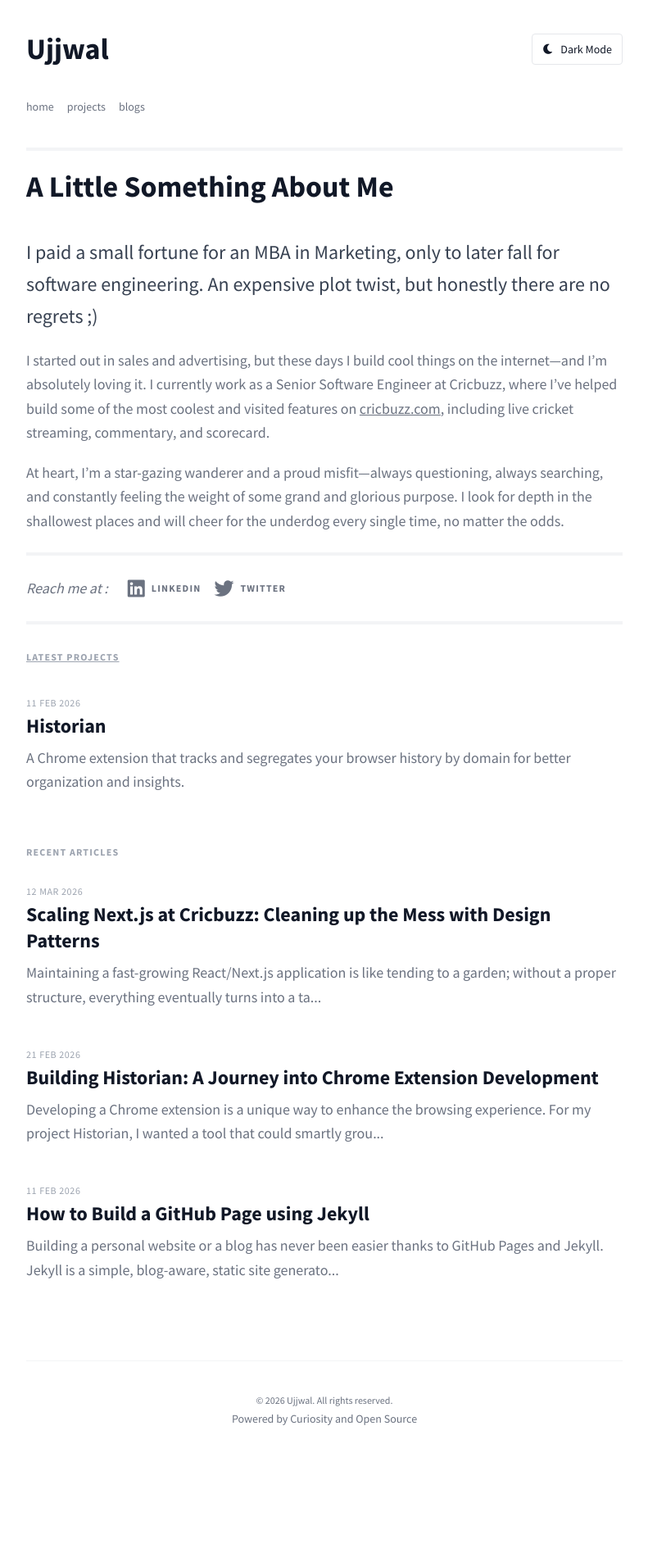
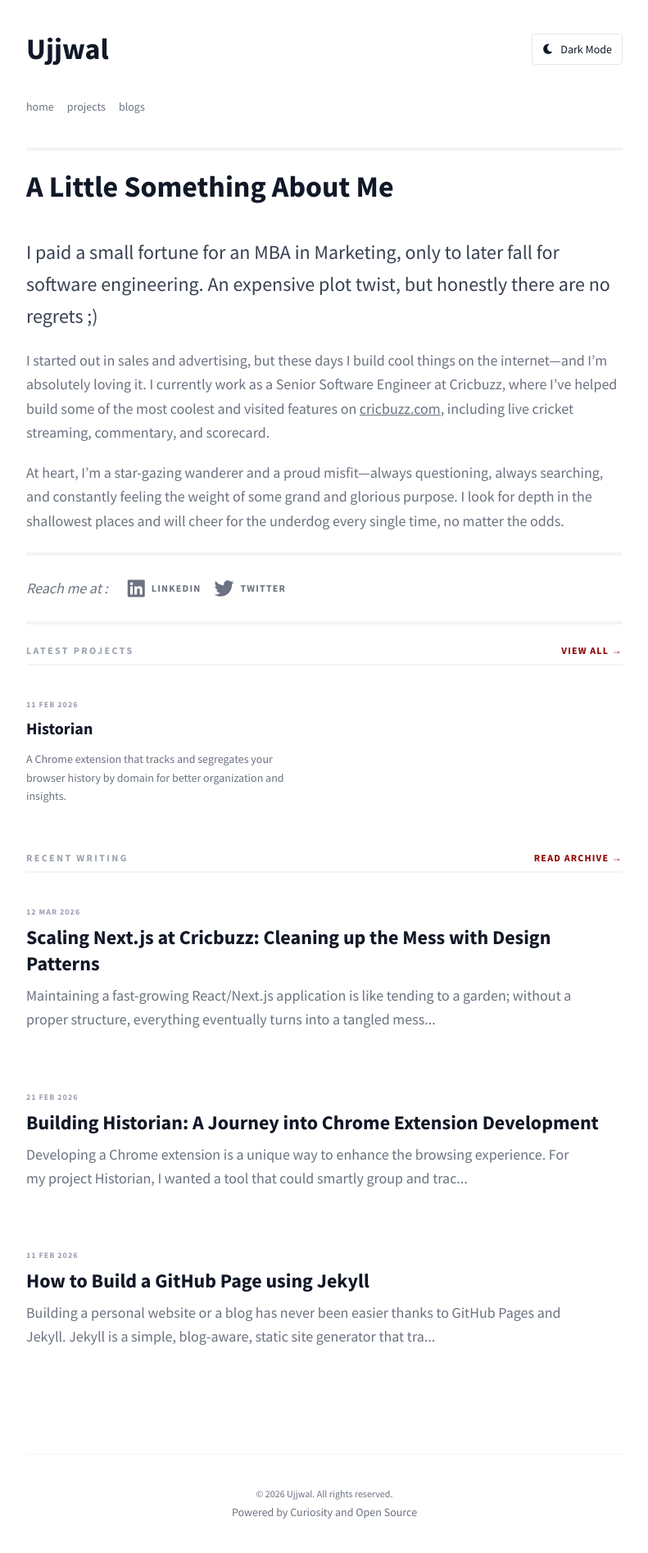
Before and after one commit to itsuvs/itsuvs.github.io, a Jekyll site: the page built from index.html, in a window 1280 px wide. Shown: the whole page at 82% size, without its empty margins (244-1035 px from the left). Built offline with Jekyll 4.4.1, drawn with Linux system fonts in a browser that asks for light colours; nearby versions of some CDN libraries; some web fonts are replaced; before the commit the page ends 1781 px from its top, so only the background shows below that.

Commit message:
Blog updates

```diff
--- a/index.html
+++ b/index.html
@@ -50,39 +50,69 @@ title: Home
         </div>
     </div>
 
-    <div>
-        <span
-            class="block text-xs font-bold text-gray-400 dark:text-gray-500 uppercase tracking-widest mb-8 underline py-2">Latest
-            Projects</span>
-        <div class="space-y-12">
-            {% for project in site.categories['projects'] limit:3 %}
-            <article>
-                <span class="block text-xs text-gray-400 dark:text-gray-500 uppercase tracking-wider mb-1">{{
-                    project.date | date: "%d %b %Y" }}</span>
-                <h2 class="text-2xl font-bold mb-2 transition-colors hover:text-accent dark:hover:text-accent-dark">
-                    <a href="{{ project.url }}">{{ project.title }}</a>
-                </h2>
-                <p class="text-gray-500 dark:text-gray-400 text-lg leading-relaxed">{{ project.info | truncate: 150 }}
-                </p>
+    <div class="mt-20">
+        <div class="flex items-center justify-between mb-10 pb-2 border-b-2 border-gray-100 dark:border-gray-800">
+            <span class="text-xs font-bold text-gray-400 dark:text-gray-500 uppercase tracking-[0.2em]">Latest
+                Projects</span>
+            <a href="/projects.html"
+                class="text-xs font-bold text-accent dark:text-accent-dark uppercase tracking-widest hover:underline">View
+                All &rarr;</a>
+        </div>
+        <div class="grid grid-cols-1 md:grid-cols-2 gap-8">
+            {% for project in site.categories['projects'] limit:2 %}
+            <article class="group cursor-pointer">
+                <a href="{{ project.url }}" class="block">
+                    <span
+                        class="block text-[10px] text-gray-400 dark:text-gray-500 uppercase tracking-widest mb-2 font-bold">{{
+                        project.date | date: "%d %b %Y" }}</span>
+                    <h2
+                        class="text-xl font-bold mb-3 group-hover:text-accent dark:group-hover:text-accent-dark transition-colors duration-300">
+                        {{ project.title }}
+                    </h2>
+                    <p class="text-gray-500 dark:text-gray-400 text-sm leading-relaxed line-clamp-3">
+                        {{ project.info | truncate: 120 }}
+                    </p>
+                    <div
+                        class="mt-4 flex items-center gap-2 text-accent dark:text-accent-dark opacity-0 group-hover:opacity-100 transition-all duration-300 transform translate-x-[-10px] group-hover:translate-x-0">
+                        <span class="text-xs font-bold uppercase tracking-widest">Case Study</span>
+                        <i class="fas fa-arrow-right text-[10px]"></i>
+                    </div>
+                </a>
             </article>
             {% endfor %}
         </div>
     </div>
 
-    <div>
-        <span
-            class="block text-xs font-bold text-gray-400 dark:text-gray-500 uppercase tracking-widest mb-8 mt-16">Recent
-            Articles</span>
-        <div class="space-y-12">
+    <div class="mt-24">
+        <div class="flex items-center justify-between mb-10 pb-2 border-b-2 border-gray-100 dark:border-gray-800">
+            <span class="text-xs font-bold text-gray-400 dark:text-gray-500 uppercase tracking-[0.2em]">Recent
+                Writing</span>
+            <a href="/blogs.html"
+                class="text-xs font-bold text-accent dark:text-accent-dark uppercase tracking-widest hover:underline">Read
+                Archive &rarr;</a>
+        </div>
+        <div class="space-y-10">
             {% for blog in site.categories['blogs'] limit:3 %}
-            <article>
-                <span class="block text-xs text-gray-400 dark:text-gray-500 uppercase tracking-wider mb-1">{{ blog.date
-                    | date: "%d %b %Y" }}</span>
-                <h2 class="text-2xl font-bold mb-2 transition-colors hover:text-accent dark:hover:text-accent-dark">
-                    <a href="{{ blog.url }}">{{ blog.title }}</a>
-                </h2>
-                <p class="text-gray-500 dark:text-gray-400 text-lg leading-relaxed">{{ blog.excerpt | strip_html |
-                    truncate: 150 }}</p>
+            <article class="group">
+                <a href="{{ blog.url }}" class="block">
+                    <div class="md:items-baseline gap-2 md:gap-4 mb-2">
+                        <span
+                            class="block text-[10px] text-gray-400 dark:text-gray-500 uppercase tracking-widest mb-2 font-bold">{{
+                            blog.date | date: "%d %b %Y" }}</span>
+                        <h2
+                            class="text-2xl font-bold group-hover:text-accent dark:group-hover:text-accent-dark transition-colors duration-300">
+                            {{ blog.title }}
+                        </h2>
+                    </div>
+                    <p class="text-gray-500 dark:text-gray-400 text-lg leading-relaxed max-w-2xl">
+                        {{ blog.excerpt | strip_html | truncate: 160 }}
+                    </p>
+                    <div
+                        class="mt-4 flex items-center gap-2 text-accent dark:text-accent-dark opacity-0 group-hover:opacity-100 transition-all duration-300 transform translate-x-[-10px] group-hover:translate-x-0">
+                        <span class="text-xs font-bold uppercase tracking-widest">Read Article</span>
+                        <i class="fas fa-arrow-right text-[10px]"></i>
+                    </div>
+                </a>
             </article>
             {% endfor %}
         </div>
```
Also changed, not shown: blogs/_posts/2026-03-12-cleaning-up-nextjs-with-design-patterns.md (+14 -0 lines), assets/images/nextjs-clean-architecture.png.
